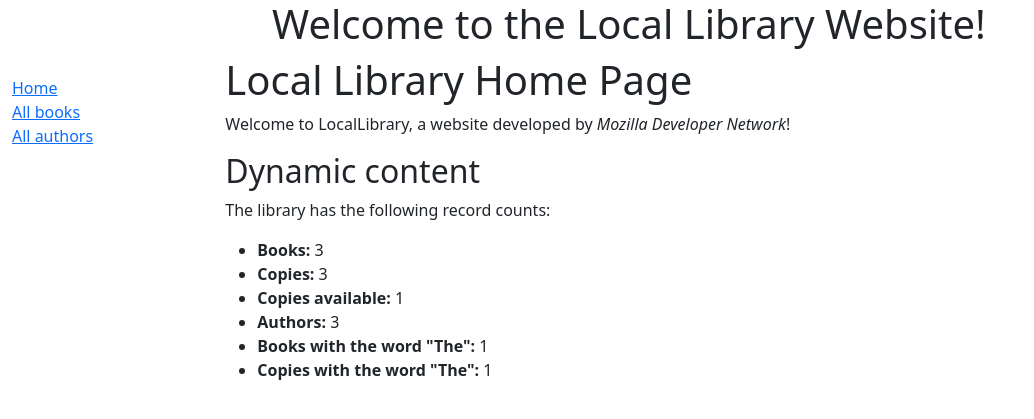
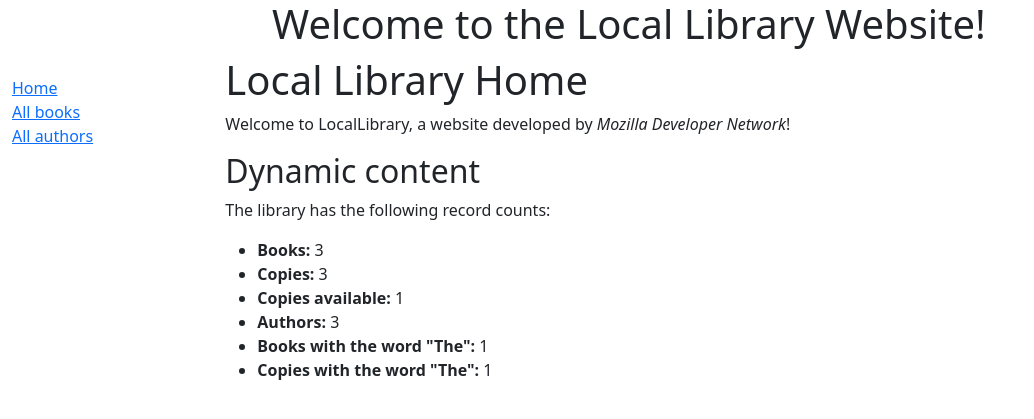
Before and after one commit to xPatrickwastaken/csci313-assignment4-Griffin-Winstead, a Django app: page /catalog/ in a window 1280 px wide. Shown: the top 419 px of the page, without its empty margins (0-1034 px from the left). Run offline with Django 5.2, Linux system fonts and the light colour scheme; data comes from the database, SQL or seed files in the repository.

Commit message:
Checking repo connection/name

```diff
--- a/locallibrary/catalog/templates/index.html
+++ b/locallibrary/catalog/templates/index.html
@@ -5,7 +5,7 @@
 {% endblock %}
 
 {% block content %}
-  <h1>Local Library Home Page</h1>
+  <h1>Local Library Home</h1>
   <p>
     Welcome to LocalLibrary, a website developed by
     <em>Mozilla Developer Network</em>!
```
